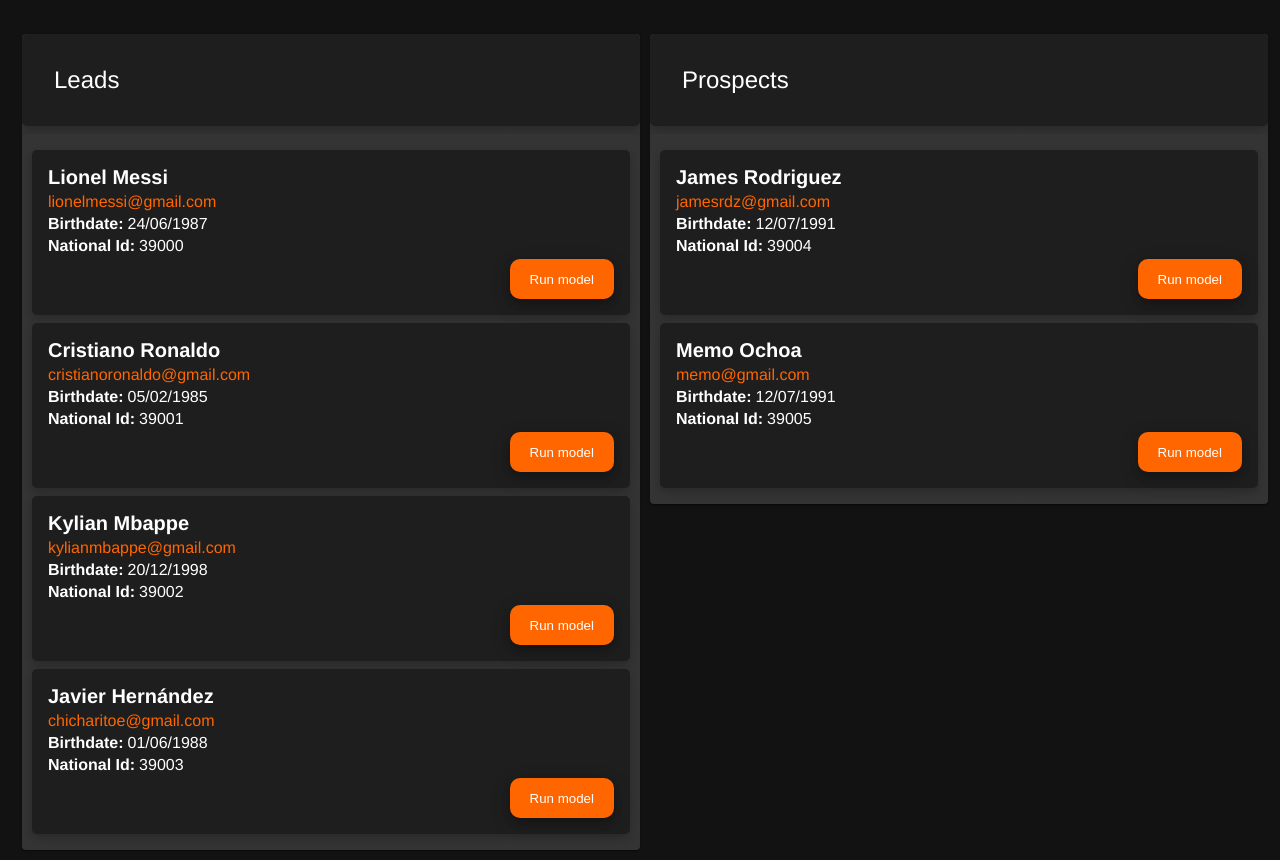
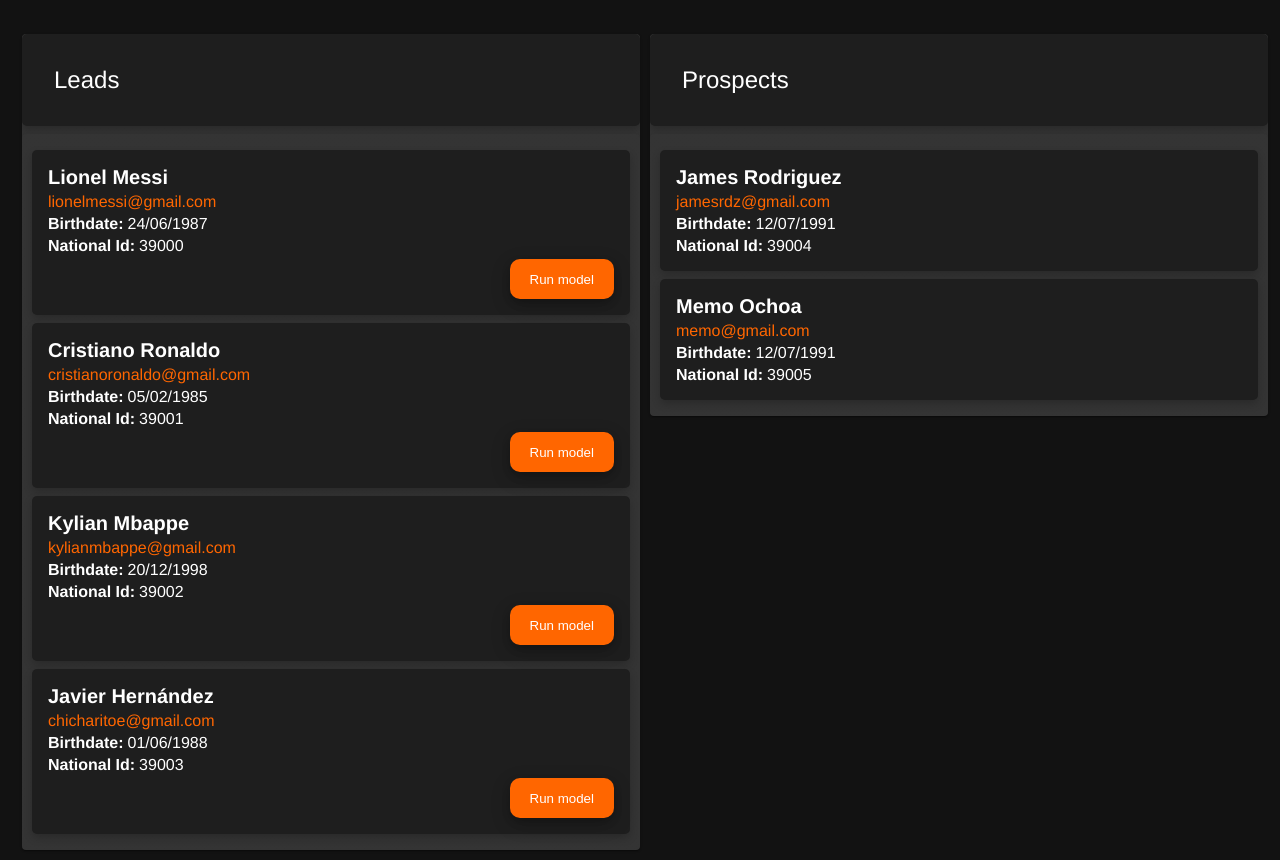
Before and after one commit to alanmaranto/crm-sales, a React (Vite) app: page / in a window 1280 px wide. Built offline with nearby package versions, Linux system fonts and the light colour scheme; data requests are answered from the project's data file.

Commit message:
feat: hide btn when user is already a prospect

```diff
--- a/src/components/crm/SalesUserCard.jsx
+++ b/src/components/crm/SalesUserCard.jsx
@@ -22,14 +22,11 @@ export const SalesUserCard = ({ data, onSubmit }) => {
             <span className="sales-card-container--key__value">{data.id}</span>
           </div>
         </>
-        <div className="sales-card-container--btn-container">
-          <Button
-            // className="sales-card-container--btn-container__btn"
-            onClick={(e) => onSubmit(e, data)}
-          >
-            Run model
-          </Button>
-        </div>
+        {data.status === "prospect" ? undefined : (
+          <div className="sales-card-container--btn-container">
+            <Button onClick={(e) => onSubmit(e, data)}>Run model</Button>
+          </div>
+        )}
       </div>
     </Card>
   );
--- a/src/components/crm/sales-card.scss
+++ b/src/components/crm/sales-card.scss
@@ -24,15 +24,7 @@
     }
   }
   &--btn-container {
-    opacity: 1;
-    // transition: opacity ease-in-out 0.3s
     display: flex;
     justify-content: end;
-    &__btn {
-      &:hover {
-        opacity: 1;
-        cursor: pointer;
-      }
-    }
   }
 }
```
